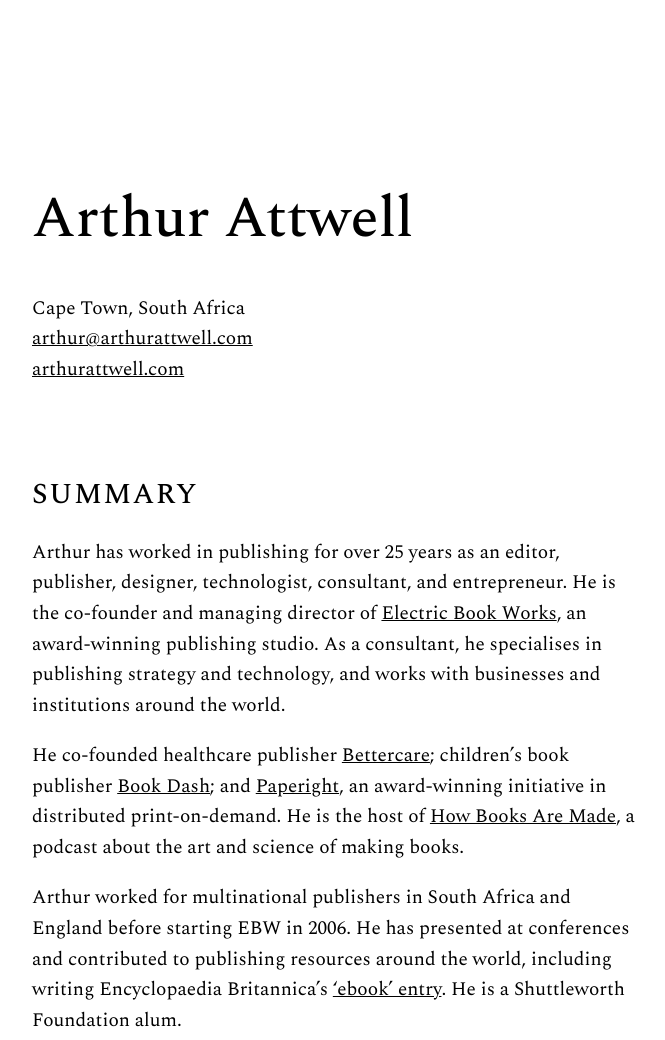
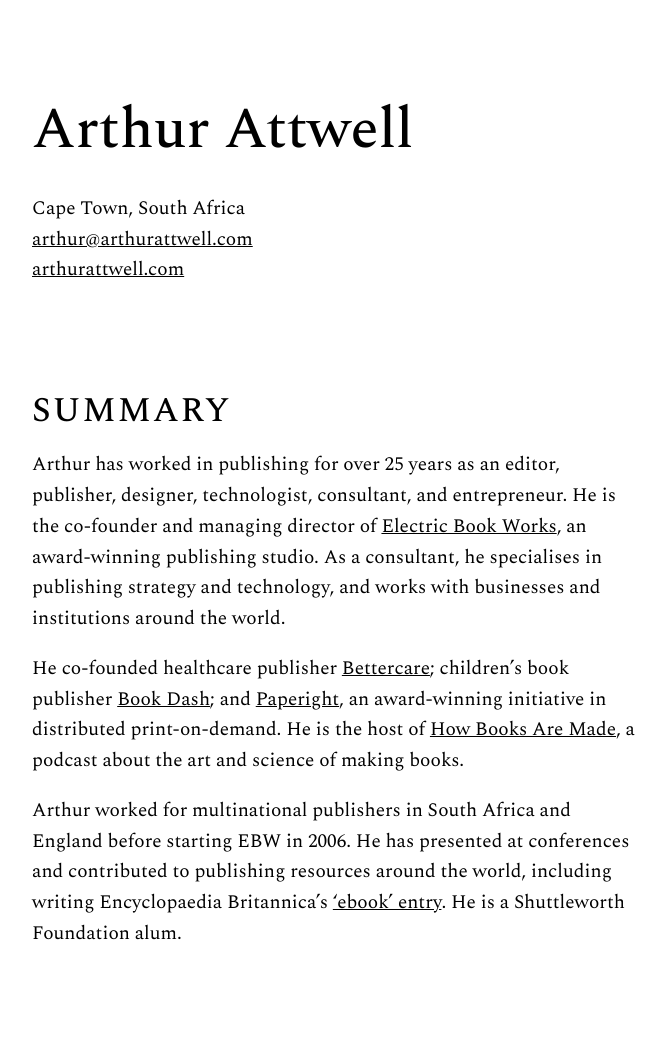
Before and after one commit to arthurattwell/cv, a plain HTML site: page index.html in a window 1280 px wide. Shown: the top 1040 px of the page, without its empty margins (304-969 px from the left). Drawn offline with nearby package versions, Linux system fonts and the light colour scheme.

Commit message:
Better proportions on mobile

```diff
--- a/main.css
+++ b/main.css
@@ -11,11 +11,20 @@ body {
     font-size: 1.2em;
     line-height: 1.6;
     max-width: var(--max-text-width);
-    margin: 5rem auto;
+    margin: 3rem auto;
+    padding: 1rem;
+}
+
+@media only screen and (min-width: 400px) {
+
+    body {
+        margin: 5rem auto;
+    }
 }
 
 h1, h2, h3, h4, h5, h6 {
     font-weight: 500;
+    line-height: 1.2;
     margin-top: 3em;
     margin-bottom: 0.5em;
     break-after: avoid;
@@ -26,7 +35,34 @@ h2 + h3 {
 }
 
 h1 {
-    font-size: 3em;
+    font-size: 1.6em;
+    margin-top: 0;
+}
+
+h2 {
+    font-size: 1.2em;
+}
+
+@media only screen and (min-width: 400px) {
+
+    h1 {
+        font-size: 2em;
+    }
+
+    h2 {
+        font-size: 1.4em;
+    }
+}
+
+@media only screen and (min-width: 600px) {
+
+    h1 {
+        font-size: 3em;
+    }
+
+    h2 {
+        font-size: 1.8em;
+    }
 }
 
 h2 {
@@ -59,6 +95,7 @@ a {
     body {
         font-size: 10pt;
         margin: 0;
+        padding: 0;
     }
 
     h1, h2, h3, h4, h5, h6 {
```
